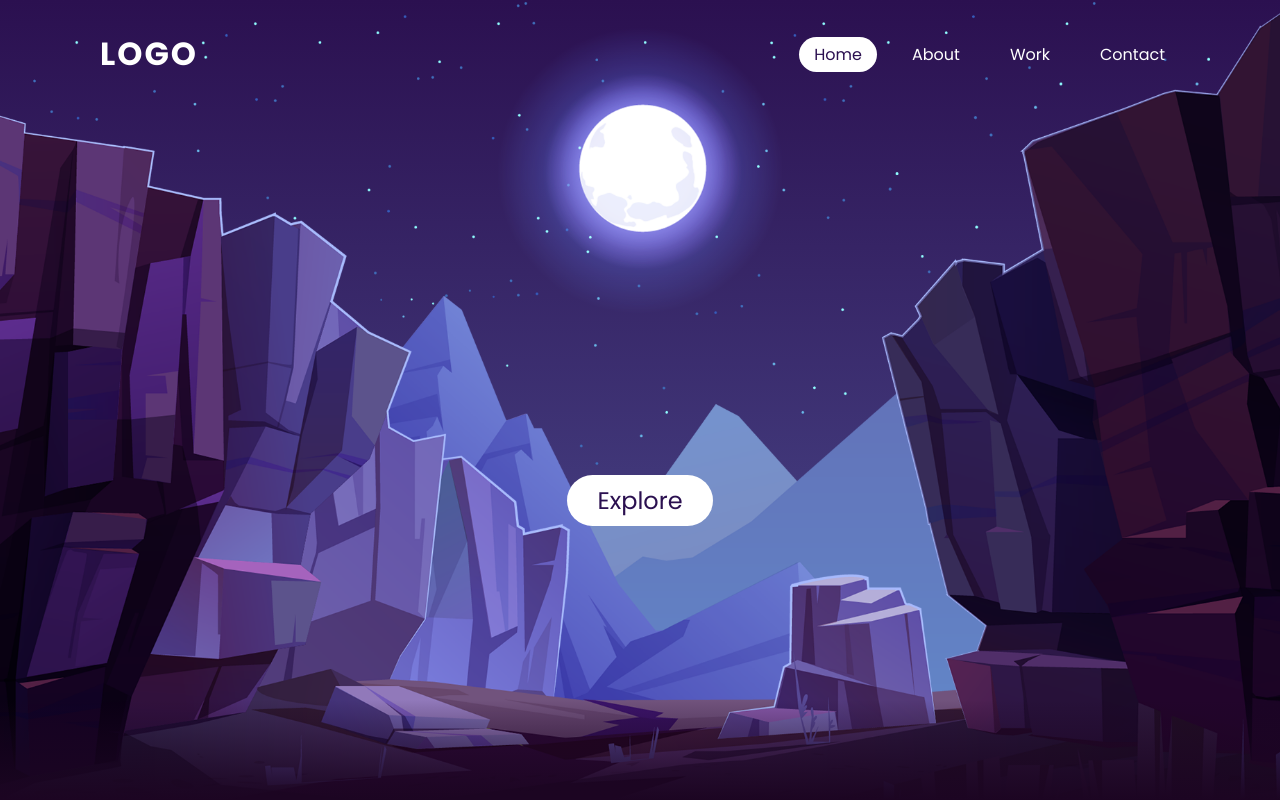
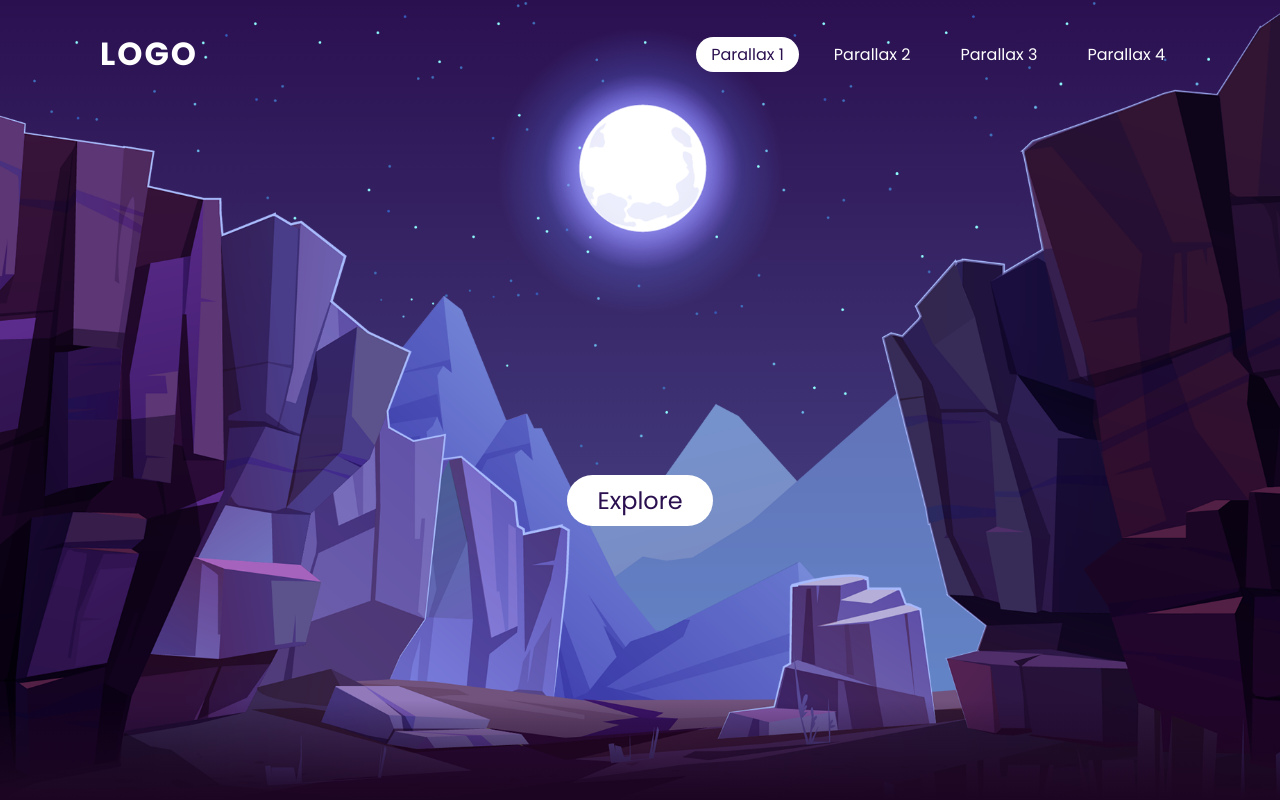
Before and after one commit to viktor-rumiievskyi/Parallax-Scrolling-Website, a plain HTML site: page index.html in a window 1280 px wide. Shown: the top 800 px of the page. Drawn offline with Linux system fonts and the light colour scheme.

Commit message:
Start Parallax 2

```diff
--- /dev/null
+++ b/css/Parallax2.css
@@ -0,0 +1,58 @@
+* {
+	margin: 0;
+	padding: 0;
+	box-sizing: border-box;
+	font-family: 'Poppins', sans-serif;
+	scroll-behavior: smooth;
+}
+
+body {
+	min-height: 100vh;
+	overflow-x: hidden;
+	background: linear-gradient(#2b1050, #7597de);
+}
+
+header {
+	position: absolute;
+	top: 0;
+	left: 0;
+	width: 100%;
+	padding: 30px 100px;
+	display: flex;
+	justify-content: space-between;
+	align-items: center;
+	z-index: 10000;
+}
+
+header .logo {
+	color: #fff;
+	font-weight: 700;
+	text-decoration: none;
+	font-size: 2em;
+	text-transform: uppercase;
+	letter-spacing: 2px;
+}
+
+header ul {
+	display: flex;
+	justify-content: center;
+	align-items: center;
+}
+
+header ul li {
+	list-style: none;
+	margin-left: 20px;
+}
+
+header ul li a {
+	text-decoration: none;
+	padding: 6px 15px;
+	color: #fff;
+	border-radius: 20px;
+}
+
+header ul li a:hover,
+header ul li a.active {
+	background: #fff;
+	color: #2b1050;
+}
--- a/index.html
+++ b/index.html
@@ -12,10 +12,10 @@
 	<header>
 		<a href="#" class="logo">Logo</a>
 		<ul>
-			<li><a href="#" class="active">Home</a></li>
-			<li><a href="#">About</a></li>
-			<li><a href="#">Work</a></li>
-			<li><a href="#">Contact</a></li>
+			<li><a href="#" class="active">Parallax 1</a></li>
+			<li><a href="Parallax2.html">Parallax 2</a></li>
+			<li><a href="#">Parallax 3</a></li>
+			<li><a href="#">Parallax 4</a></li>
 		</ul>
 	</header>
 
@@ -44,26 +44,7 @@
 		</p>
 	</div>
 
-	<script>
-		let stars = document.getElementById('stars');
-		let moon = document.getElementById('moon');
-		let mountains_behind = document.getElementById('mountains_behind');
-		let text = document.getElementById('text');
-		let btn = document.getElementById('btn');
-		let mountains_front = document.getElementById('mountains_front');
-		let header = document.querySelector('header');
 
-		window.addEventListener('scroll', function() {
-			let value = window.scrollY;
-			stars.style.left = value * 0.25 + 'px';
-			moon.style.top = value * 1.05 + 'px';
-			mountains_behind.style.top = value * 0.5 + 'px';
-			mountains_front.style.top = value * 0 + 'px';
-			text.style.marginRight = value * 4 + 'px';
-			text.style.marginTop = value * 1.5 + 'px';
-			btn.style.marginTop = value * 1.5 + 'px';
-			header.style.top = value * 0.5 + 'px';
-		})
-	</script>
+	<script src="js/app.js"></script>
 </body>
 </html>
--- /dev/null
+++ b/js/app.js
@@ -0,0 +1,19 @@
+let stars = document.getElementById('stars');
+let moon = document.getElementById('moon');
+let mountains_behind = document.getElementById('mountains_behind');
+let text = document.getElementById('text');
+let btn = document.getElementById('btn');
+let mountains_front = document.getElementById('mountains_front');
+let header = document.querySelector('header');
+
+window.addEventListener('scroll', function() {
+	let value = window.scrollY;
+	stars.style.left = value * 0.25 + 'px';
+	moon.style.top = value * 1.05 + 'px';
+	mountains_behind.style.top = value * 0.5 + 'px';
+	mountains_front.style.top = value * 0 + 'px';
+	text.style.marginRight = value * 4 + 'px';
+	text.style.marginTop = value * 1.5 + 'px';
+	btn.style.marginTop = value * 1.5 + 'px';
+	header.style.top = value * 0.5 + 'px';
+})
```
Also changed, not shown: Parallax2.html (added, +23 -0 lines).
